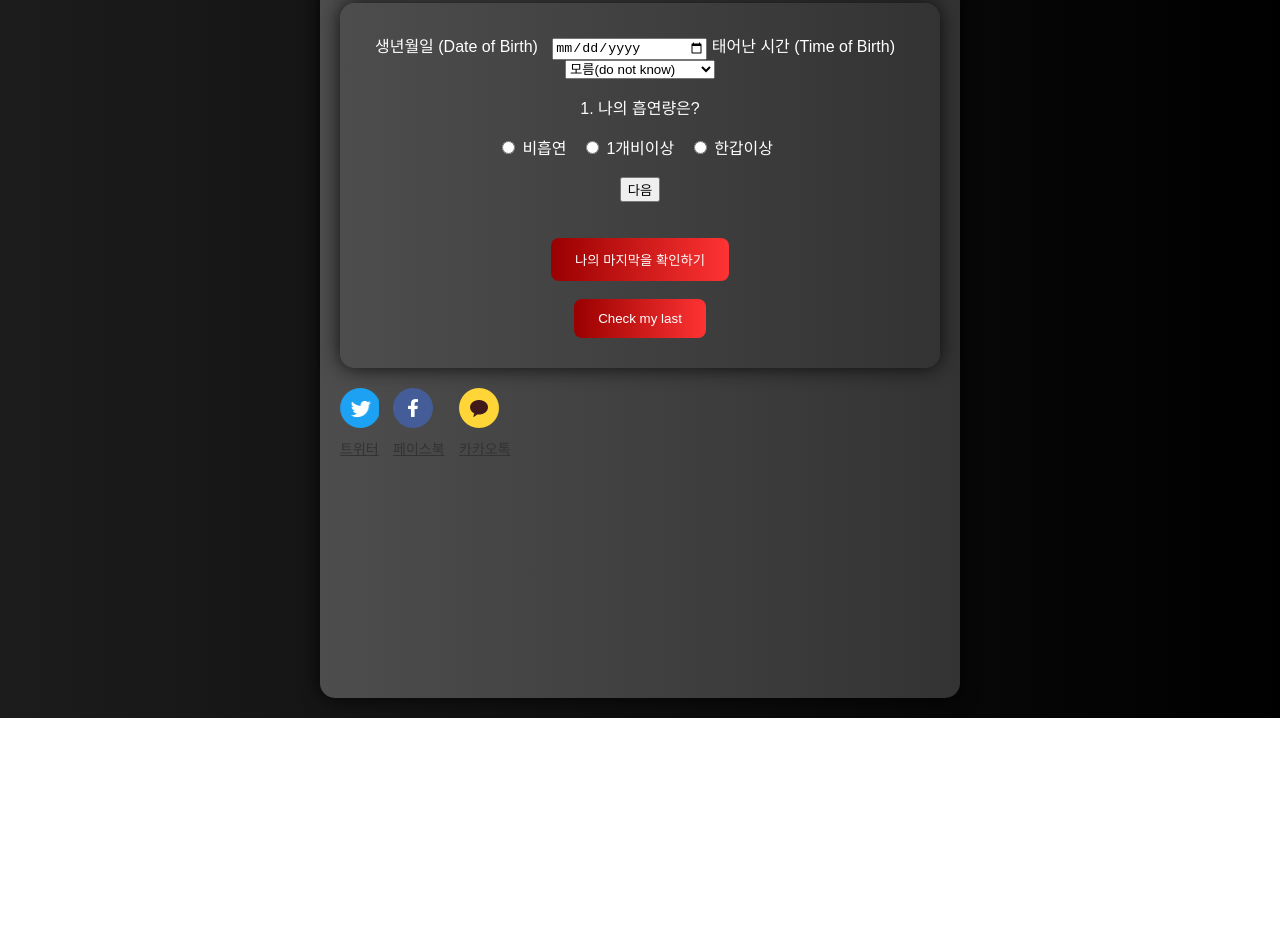
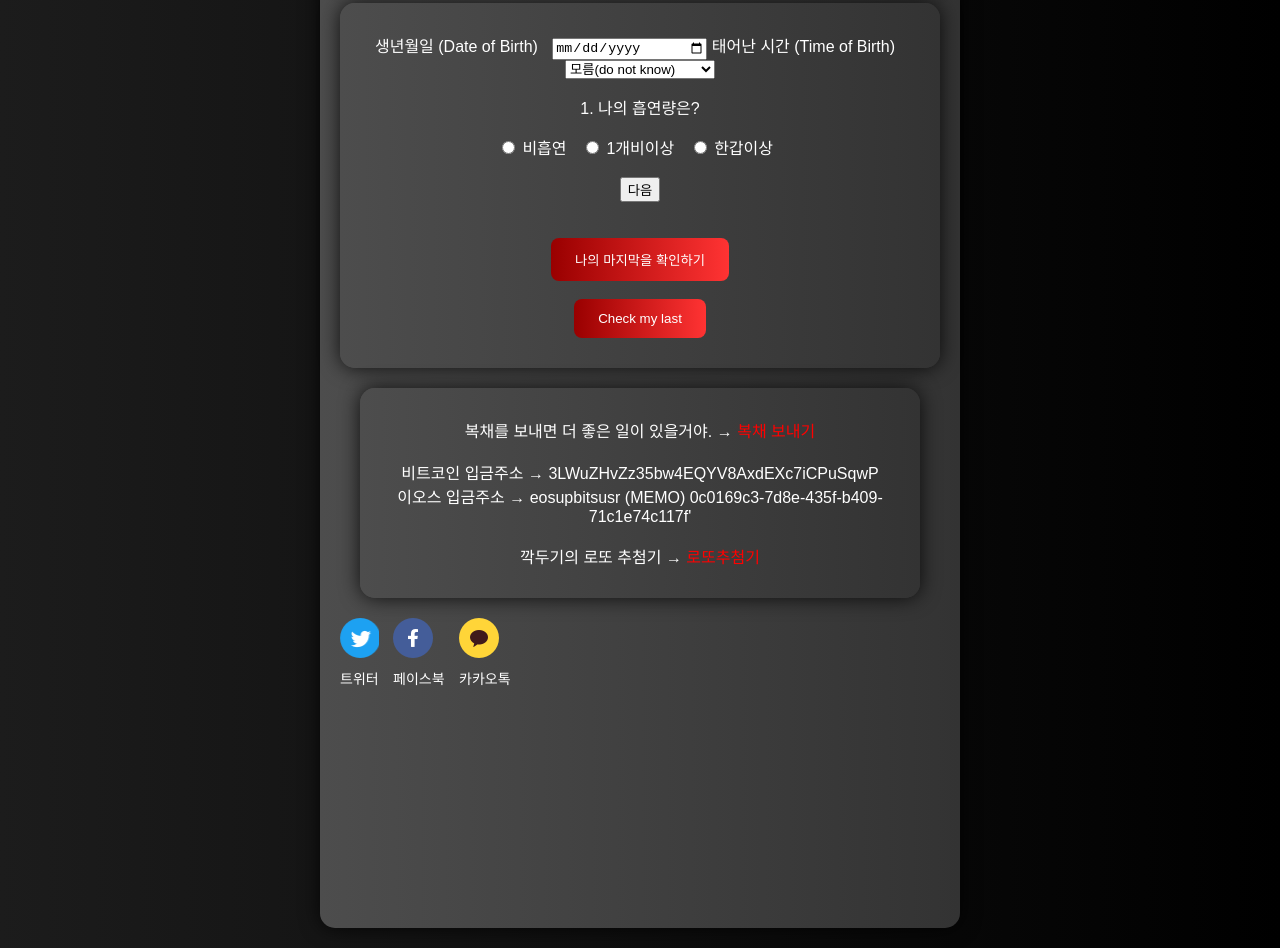
Before and after one commit to ljs14741/God-of-Death, a plain HTML site: page frontend/index.html in a window 1280 px wide. Shown: the part 952-1900 px from the top of the page. Before the commit the page ends 1670 px from the top, so only its background shows below. Drawn offline with Linux system fonts and the light colour scheme.

Commit message:
수익성 문구 위치 수정 등

```diff
--- a/frontend/index.html
+++ b/frontend/index.html
@@ -127,11 +127,6 @@
             <br></br>
             <button onclick="startEnglish()">Check my last</button>
         </div>
-        <div class="icon-container">
-            <a id="btnTwitter" class="link-icon twitter" href="javascript:shareTwitter();" />트위터</a>
-            <a id="btnFacebook" class="link-icon facebook" href="javascript:shareFacebook();" />페이스북</a>
-            <a id="btnKakao" class="link-icon kakao" href="javascript:shareKakao();" />카카오톡</a>
-        </div>
     <!-- style="display: none;" -->
         <div id="chat" style="display: none;">
             <ul id="chat-messages"></ul>
@@ -140,6 +135,17 @@
             </div>
             <input type="text" id="message-input" placeholder="메시지 입력...">
             <button id="send-button" onclick="sendMessage()">전송</button>
+        </div>
+        <div id="bottom" class="intro-container">
+            복채를 보내면 더 좋은 일이 있을거야. → <a href="https://toss.me/godofdeath">복채 보내기</a>
+            <br><br>비트코인 입금주소 → 3LWuZHvZz35bw4EQYV8AxdEXc7iCPuSqwP
+            <br>이오스 입금주소 → eosupbitsusr (MEMO) 0c0169c3-7d8e-435f-b409-71c1e74c117f'
+            <br><br>깍두기의 로또 추첨기 → <a href="https://kimchilotto.netlify.app">로또추첨기</a>
+        </div>
+        <div class="icon-container">
+            <a id="btnTwitter" class="link-icon twitter" href="javascript:shareTwitter();" />트위터</a>
+            <a id="btnFacebook" class="link-icon facebook" href="javascript:shareFacebook();" />페이스북</a>
+            <a id="btnKakao" class="link-icon kakao" href="javascript:shareKakao();" />카카오톡</a>
         </div>
         <div class="kakao-ad">
             <ins class="kakao_ad_area" style="display:none;"
--- a/frontend/script.js
+++ b/frontend/script.js
@@ -87,7 +87,7 @@ function appendMessage(role, content) {
         if(chkLanguage==='english') {
             p.innerHTML = 'If you click the link and send Bokchae, something better will happen. -> ';
         } else {
-            p.innerHTML = '링크를 눌러 복채를 보내면 더 좋은 일이 있을거야. -> ';
+            p.innerHTML = '복채를 보내면 더 좋은 일이 있을거야. → ';
         }
 
         const link = document.createElement('a');
@@ -97,9 +97,9 @@ function appendMessage(role, content) {
 
         // Assistant 메시지와 함께 추가
         if(chkLanguage==='english') {
-            messageElement.innerHTML = content + '<br></br>' + p.innerHTML + '<br></br>' + 'Bitcoin address -> 3LWuZHvZz35bw4EQYV8AxdEXc7iCPuSqwP'+ '<br>' + 'EOS address: eosupbitsusr (MEMO) 0c0169c3-7d8e-435f-b409-71c1e74c117f';
+            messageElement.innerHTML = content + '<br></br>' + p.innerHTML;
         } else {
-            messageElement.innerHTML = content + '<br></br>' + p.innerHTML + '<br></br>' + '비트코인 입금주소 -> 3LWuZHvZz35bw4EQYV8AxdEXc7iCPuSqwP' + '<br>' + '이오스 입금주소: eosupbitsusr (MEMO) 0c0169c3-7d8e-435f-b409-71c1e74c117f';
+            messageElement.innerHTML = content + '<br></br>' + p.innerHTML;
         }
 
     } else {
--- a/frontend/style.css
+++ b/frontend/style.css
@@ -16,7 +16,7 @@ body {
 }
 
 
-#main, #intro {
+#main, #intro, #bottom {
     background: linear-gradient(to right, #4d4d4d, #333333);
     border-radius: 15px;
     box-shadow: 0 0 20px rgba(0, 0, 0, 0.8);
@@ -164,9 +164,9 @@ label {
 }
 
 .link-icon { position: relative; display: inline-block; width: auto; font-size: 14px; font-weight: 500; color: #333; margin-right: 10px; padding-top: 50px; }
-.link-icon.twitter { background-image: url(./images/icon-twitter.png); background-repeat: no-repeat; }
-.link-icon.facebook { background-image: url(./images/icon-facebook.png); background-repeat: no-repeat; }
-.link-icon.kakao { background-image: url(./images/icon-kakao.png); background-repeat: no-repeat; }
+.link-icon.twitter { background-image: url(./images/icon-twitter.png); background-repeat: no-repeat; color: #fff;}
+.link-icon.facebook { background-image: url(./images/icon-facebook.png); background-repeat: no-repeat; color: #fff;}
+.link-icon.kakao { background-image: url(./images/icon-kakao.png); background-repeat: no-repeat; color: #fff; }
 
 
 @media only screen and (max-width: 767px) {
@@ -191,3 +191,19 @@ label {
     background-color: #fff;
     /* 다른 스타일을 추가할 수 있습니다 */
 }
+
+a {
+    color: #ff0000; /* 빨간색 */
+    text-decoration: none; /* 링크에 밑줄 제거 */
+}
+
+a:hover {
+    color: #cc0000; /* 마우스 오버시 빨간색 어둡게 */
+}
+
+#bottom {
+    margin: 20px;
+    font-family: 'Noto Sans KR', sans-serif; /* 글씨체 변경 */
+    font-size: 16px; /* 글자 크기 변경 */
+    color: #fff; /* 글자 색상 변경 */
+}
```
